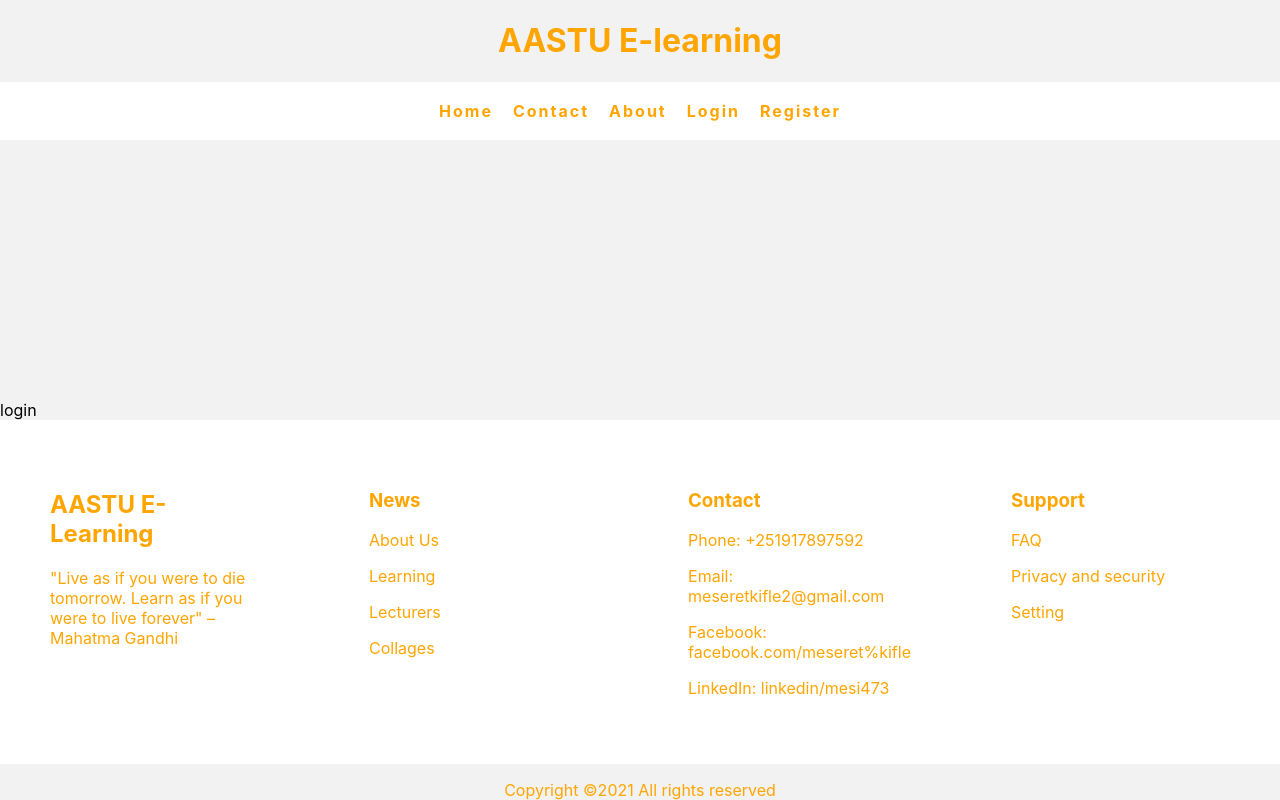
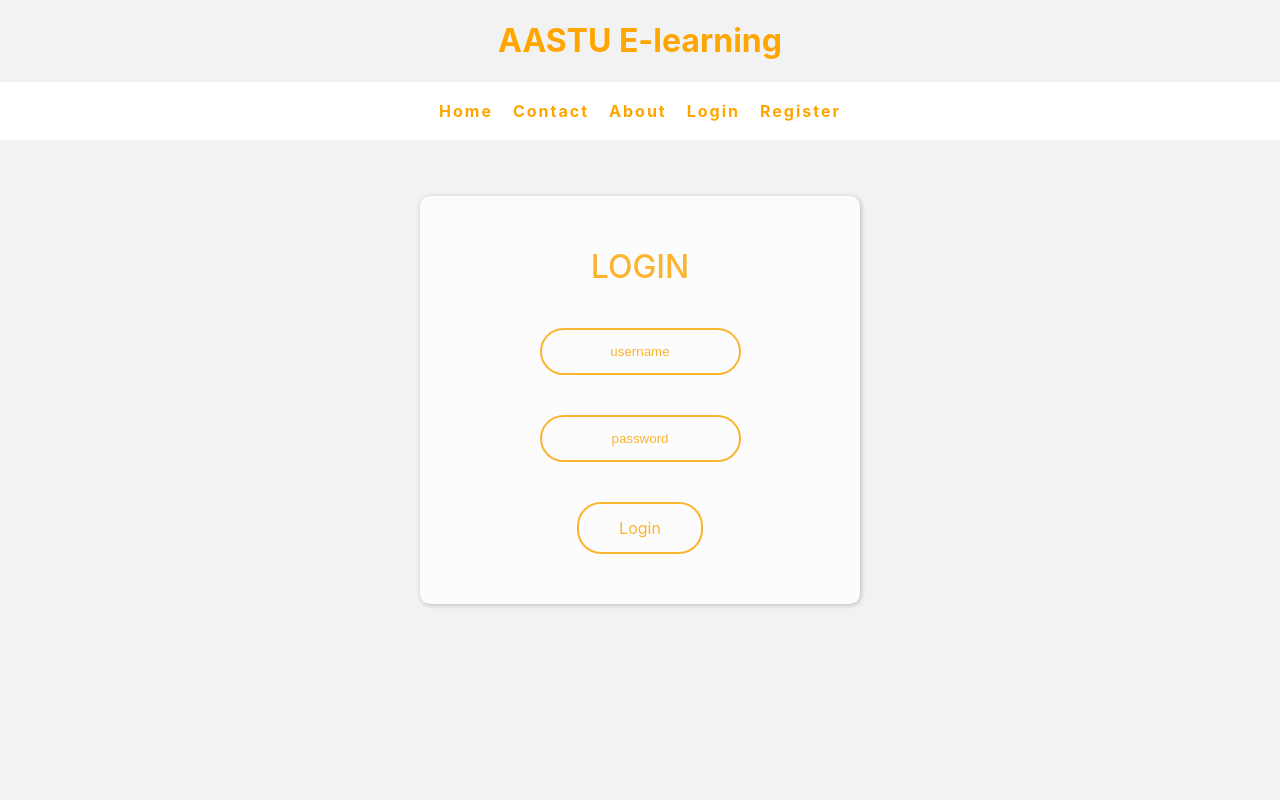
Before and after one commit to mesi473/Alkebulan, a React (Create React App) app in the folder e_learning/: page / in a window 1280 px wide. Built offline with nearby package versions, Linux system fonts and the light colour scheme.

Commit message:
footer component is added

```diff
--- a/e_learning/src/components/Login.js
+++ b/e_learning/src/components/Login.js
@@ -1,9 +1,31 @@
-import React from 'react'
+import React from 'react';
+import {Link} from 'react-router-dom';
+import './login.css'
 
 export default function Login() {
+    const [state,setState]=React.useState({
+        username:'',
+        password:''
+    })
     return (
-        <div>
-            login
+        <div className="login-page">
+            <div className="login-area">
+                <div className="log">
+                    <h1>login</h1>
+                    <input
+                    onChange={(e)=>{
+                        setState({...state,username:e.target.value})
+                    }}
+                    value={state.username} type="text" name="username" placeholder="username"/>
+                    <input onChange={(e)=>{
+                        setState({...state,password:e.target.value})
+                    }}
+                    value={state.password} type="password" name="password" placeholder="password" required="required"/>
+                    <Link  to="/dashboard" onClick={()=>{
+
+                    }}>Login</Link>
+                </div>
+            </div>
         </div>
     )
 }
--- /dev/null
+++ b/e_learning/src/components/login.css
@@ -0,0 +1,66 @@
+.login-page{
+    width: 100%;
+  }
+  .log{
+    display: flex;
+    flex-direction: column;
+    position: relative;
+    box-shadow: 1px 1px 5px  rgba(0,0,0,0.3);
+    background: #ffffff;
+    width: 400px;
+    padding: 30px 20px;
+    top: 60%;
+    left: 50%;
+    transform: translate(-50%,-50%);
+    text-align: center;
+    opacity: 0.8;
+    border-radius: 10px;
+  }
+  .log input[type="text"],.log input[type="password"]{
+    border: 0;
+    background: none;
+    display: black;
+    margin:20px auto;
+    text-align: center;
+    border: 2px solid orange ;
+    padding: 14px 10px;
+    outline: none;
+    color: black;
+    border-radius: 60px;
+    transition: 0.25s;
+
+  }
+  .log h1{
+    color: orange;
+    text-transform:uppercase;
+    font-weight: 500;
+  }
+  .log input[type="text"]:focus,.log input[type="password"]:focus{
+   width: 280px;
+    border-color: orange;
+  }
+
+  .log a{
+      border: 0;
+      background: none;
+      display: block;
+      margin: 20px auto;
+      text-align: center;
+      border: 2px solid orange;
+      padding: 14px 40px;
+      outline: none;
+      color: orange;
+      border-radius: 24px;
+      transition:24px;
+      transition :0.25s;
+      cursor: pointer;
+      text-decoration: none;
+  }
+  .log a:hover{
+    background: orange;
+    color: #ffffff;
+  }
+  ::placeholder {
+    color: orange;
+    opacity: 1;
+  }
```
